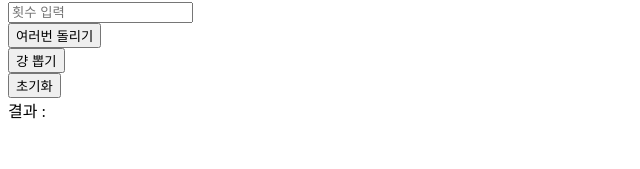
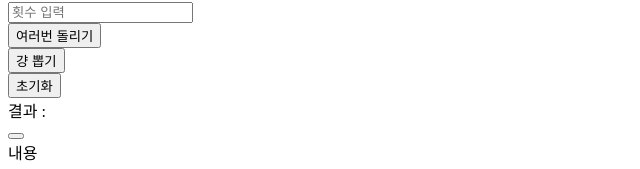
Before and after one commit to kim-j-s/lotto, a Vue app: page / in a window 1280 px wide. Shown: the part 956-1125 px from the top of the page, without its empty margins (0-640 px from the left). Before the commit the page ends 1086 px from the top, so only its background shows below. Built offline with nearby package versions, Linux system fonts and the light colour scheme; the HTML template or start-up script is replaced by a standard one.

Commit message:
팝업 기능 준비

```diff
--- a/src/App.vue
+++ b/src/App.vue
@@ -40,7 +40,7 @@
       <!-- </div> -->
     </div>
 
-    <VPopup />
+    <VPopup v-model="popup" />
   </div>
 </template>
 
@@ -52,8 +52,12 @@ import VRst from './components/VRst.vue'
 import VPopup from './components/VPopup.vue'
 
 // set
+// 결과 값 전달
 let sendValue = ref([])
+// 횟수 값
 const inputValue = ref()
+// 팝업 활성
+const popup = ref(false)
 
 const numList = ref([
   {
--- a/src/assets/common.scss
+++ b/src/assets/common.scss
@@ -261,6 +261,7 @@ header {
     }
   }
 }
+// popup
 
 .fade-enter-active,
 .fade-leave-active {
@@ -272,3 +273,7 @@ header {
   opacity: 0;
 }
 // popup
+
+.chkList {
+  display: none;
+}
--- a/src/components/VPopup.vue
+++ b/src/components/VPopup.vue
@@ -1,9 +1,9 @@
 <template>
   <transition name="fade">
-    <div class="popWrap" v-show="popup">
+    <div class="popWrap">
       <div class="popWrapContent">
         <div class="popHeader">
-          결과 목록
+          {{ 전달값 }}
           <button class="close" @click="closePopup"></button>
         </div>
         <div class="popContent">내용</div>
```
